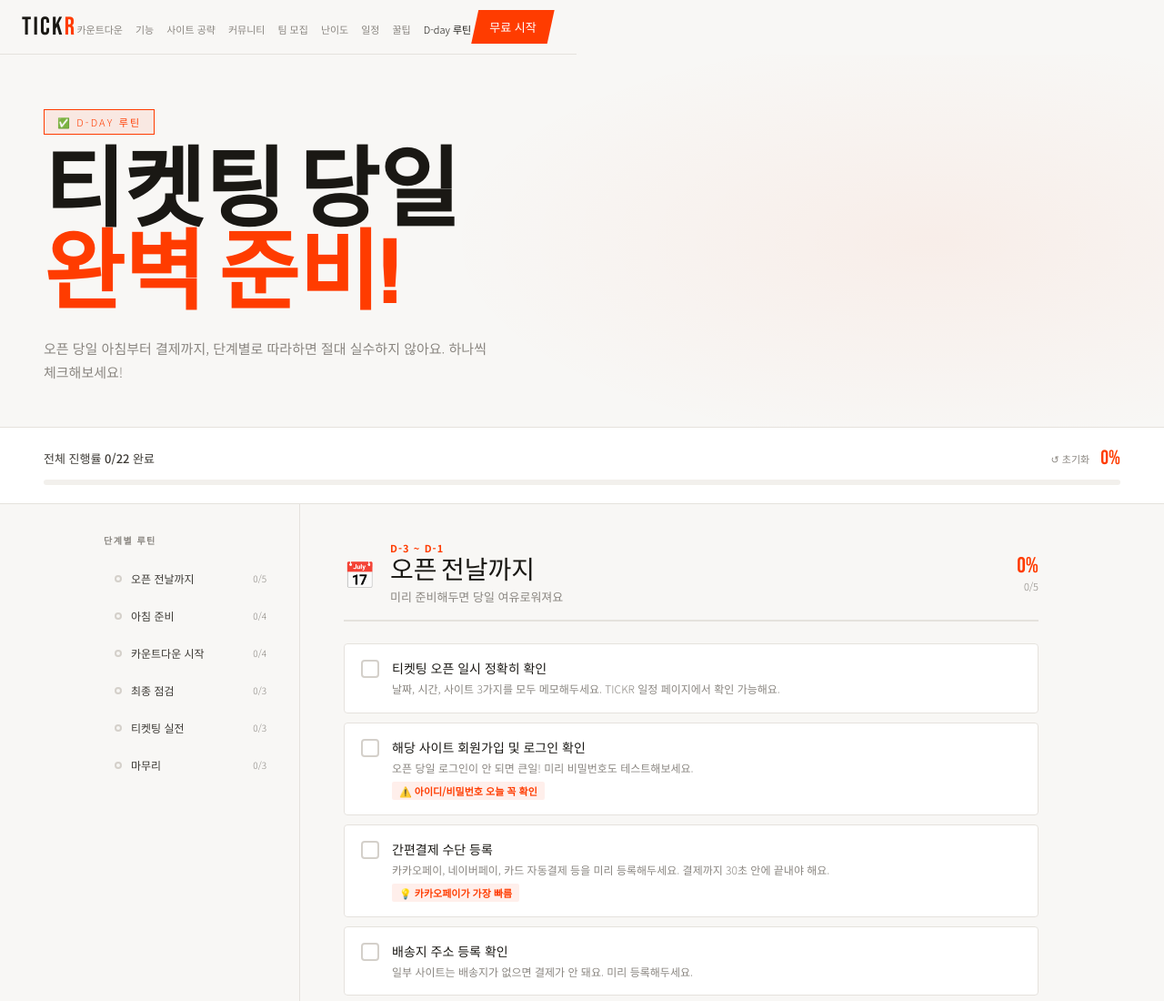
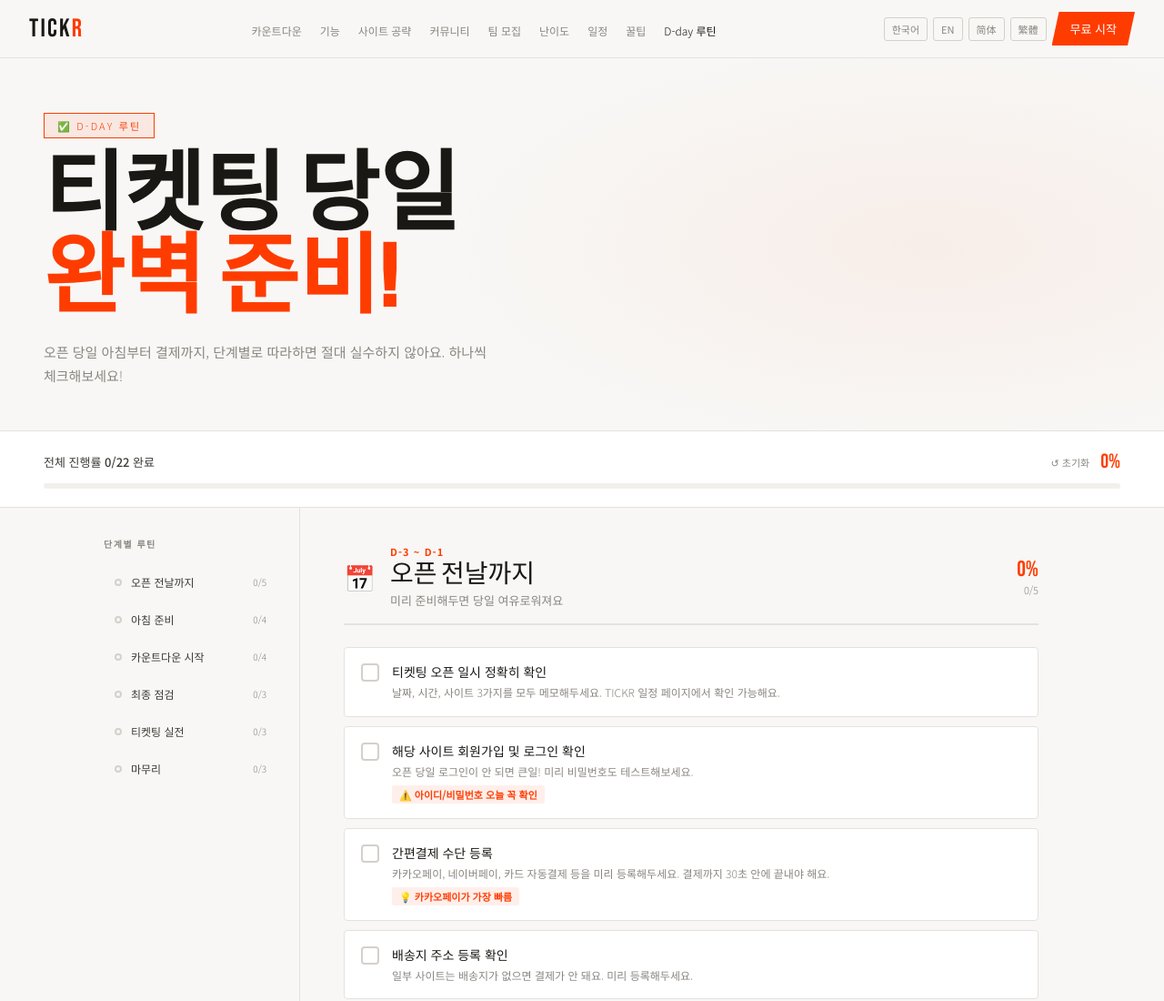
Before and after one commit to chygina37/-, a website: page dday.html in a window 1280 px wide. Shown: the top 1100 px of the page at 91% size. Drawn offline with Linux system fonts and the light colour scheme.

Commit message:
Update dday.html

```diff
--- a/dday.html
+++ b/dday.html
@@ -13,14 +13,15 @@
     --success: #16a34a; --success-bg: #dcfce7;
   }
   *,*::before,*::after{box-sizing:border-box;margin:0;padding:0;}
-  body{padding-top:60px;background:var(--bg);color:var(--text);font-family:'Noto Sans KR',sans-serif;font-weight:300;}
+  body{padding-top:64px;background:var(--bg);color:var(--text);font-family:'Noto Sans KR',sans-serif;font-weight:300;}
 
-  nav{position:fixed;top:0;z-index:100;display:flex;align-items:center;justify-content:space-between;padding:0 24px;height:60px;background:rgba(248,247,245,.92);border-bottom:1px solid var(--border);backdrop-filter:blur(16px);}
+  nav{position:fixed;top:0;left:0;right:0;z-index:100;display:flex;align-items:center;justify-content:space-between;padding:0 32px;height:64px;background:rgba(248,247,245,.92);border-bottom:1px solid var(--border);backdrop-filter:blur(16px);}
   .logo{font-family:'Bebas Neue',sans-serif;font-size:28px;letter-spacing:.08em;color:var(--text);text-decoration:none;}
   .logo span{color:var(--accent);}
-  .nav-links{display:flex;gap:14px;list-style:none;}
-  .nav-links a{color:var(--muted);text-decoration:none;font-size:11px;transition:color .2s;}
+  .nav-links{display:flex;gap:20px;list-style:none;}
+  .nav-links a{color:var(--muted);text-decoration:none;font-size:12px;transition:color .2s;}
   .nav-links a:hover,.nav-links a.active{color:var(--text);}
+  .lang-btn{background:none;border:1px solid var(--border2);color:var(--muted);padding:4px 8px;font-size:11px;border-radius:3px;cursor:pointer;font-family:'Noto Sans KR',sans-serif;transition:.2s;}.lang-btn:hover{border-color:var(--accent);color:var(--accent);}
   .nav-cta{background:var(--accent);color:#fff;border:none;padding:9px 20px;font-size:13px;font-weight:500;cursor:pointer;clip-path:polygon(8px 0%,100% 0%,calc(100% - 8px) 100%,0% 100%);font-family:'Noto Sans KR',sans-serif;transition:background .2s;}
   .nav-cta:hover{background:#e03000;}
 
@@ -119,7 +120,11 @@
     <li><a href="/tips.html">꿀팁</a></li>
     <li><a href="/dday.html" class="active">D-day 루틴</a></li>
   </ul>
-  <div class="nav-right">
+  <div class="nav-right" style="display:flex;align-items:center;gap:6px;">
+    <button class="lang-btn" onclick="location.href=location.href">한국어</button>
+    <button class="lang-btn" onclick="location.href=location.href">EN</button>
+    <button class="lang-btn" onclick="location.href=location.href">简体</button>
+    <button class="lang-btn" onclick="location.href=location.href">繁體</button>
     <button class="nav-cta" onclick="location.href='/'">무료 시작</button>
   </div>
 </nav>
```
